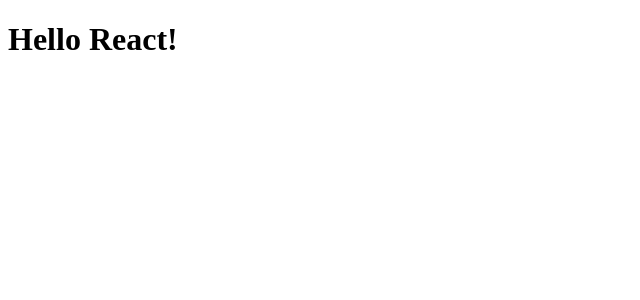
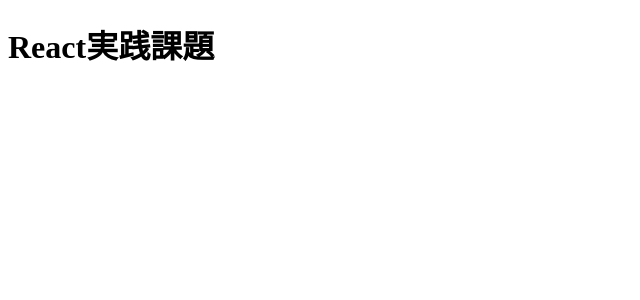
Before and after one commit to Y-MIYAZAWA/react-generate-mission, a React app: page / in a window 1280 px wide. Shown: the top 300 px of the page, without its empty margins (0-640 px from the left). Built offline with nearby package versions, Linux system fonts and the light colour scheme.

Commit message:
初期設定

```diff
--- a/package.json
+++ b/package.json
@@ -22,8 +22,13 @@
     "webpack-dev-server": "^5.0.3"
   },
   "dependencies": {
+    "@emotion/react": "^11.11.4",
+    "@emotion/styled": "^11.11.0",
+    "@mui/icons-material": "^5.15.13",
+    "@mui/material": "^5.15.13",
     "react": "^18.2.0",
     "react-dom": "^18.2.0",
+    "react-hook-form": "^7.51.0",
     "ts-loader": "^9.5.1"
   }
 }
--- a/src/App.tsx
+++ b/src/App.tsx
@@ -1,9 +1,11 @@
 import React from 'react'
+import { Input } from './features/batchInput/components/Input'
 
 const App = () => {
     return (
         <div>
-            <h1>Hello React!</h1>
+            <h1>React実践課題</h1>
+            <Input />
         </div>
     )
 }
--- /dev/null
+++ b/src/features/batchInput/components/Input.tsx
@@ -0,0 +1,8 @@
+import React from "react"
+
+export const Input = () => {
+  return(
+    <>
+    </>
+  )
+}
```
Also changed, not shown: 2 other files (tests, documents, lock files or other folders).
